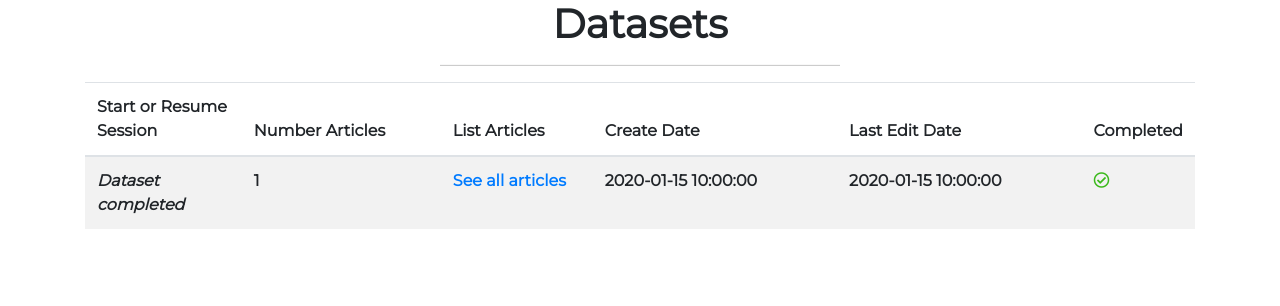
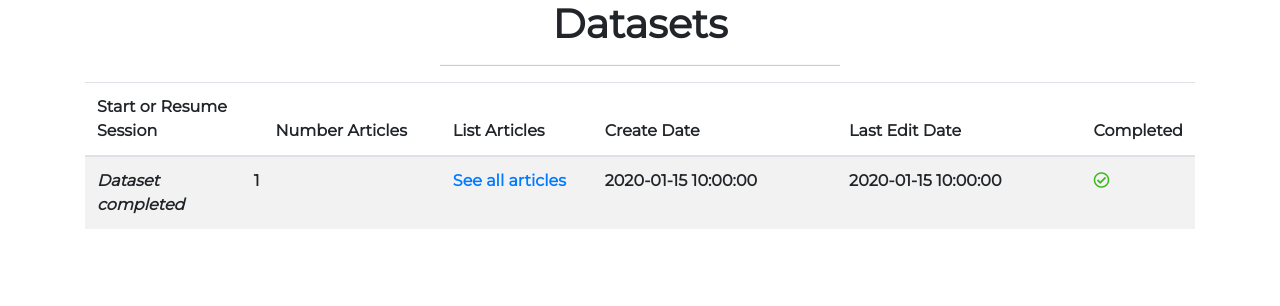
Before and after one commit to jvansan/npatlas_curator, a Flask app: a page that uses app/templates/data/dashboard.html in a window 1280 px wide. Shown: the part 121-427 px from the top of the page. Run offline with Flask 2, Linux system fonts and the light colour scheme; a user stored in the database is signed in; tables that the repository leaves empty hold one stand-in row (values such as "Sample post"); parts of the project's set-up code (start-up, migrations or seed data) failed here and were passed over; some libraries are stand-ins or nearby versions.

Commit message:
More styling dataset dashboard

```diff
--- a/app/templates/data/dashboard.html
+++ b/app/templates/data/dashboard.html
@@ -12,11 +12,11 @@
             <thead>
                 <tr>
                     <th width="15%">Start or Resume Session</th>
-                    <th width="20%">Number Articles</th>
+                    <th width="20%" style="text-align: center">Number Articles</th>
                     <th width="15%">List Articles</th>
                     <th width="25%">Create Date</th>
                     <th width="25%">Last Edit Date</th>
-                    <th width="15%">Completed</th>
+                    <th width="15%" style="text-align: center">Completed</th>
                 </tr>
             </thead>
             <tbody>
```
